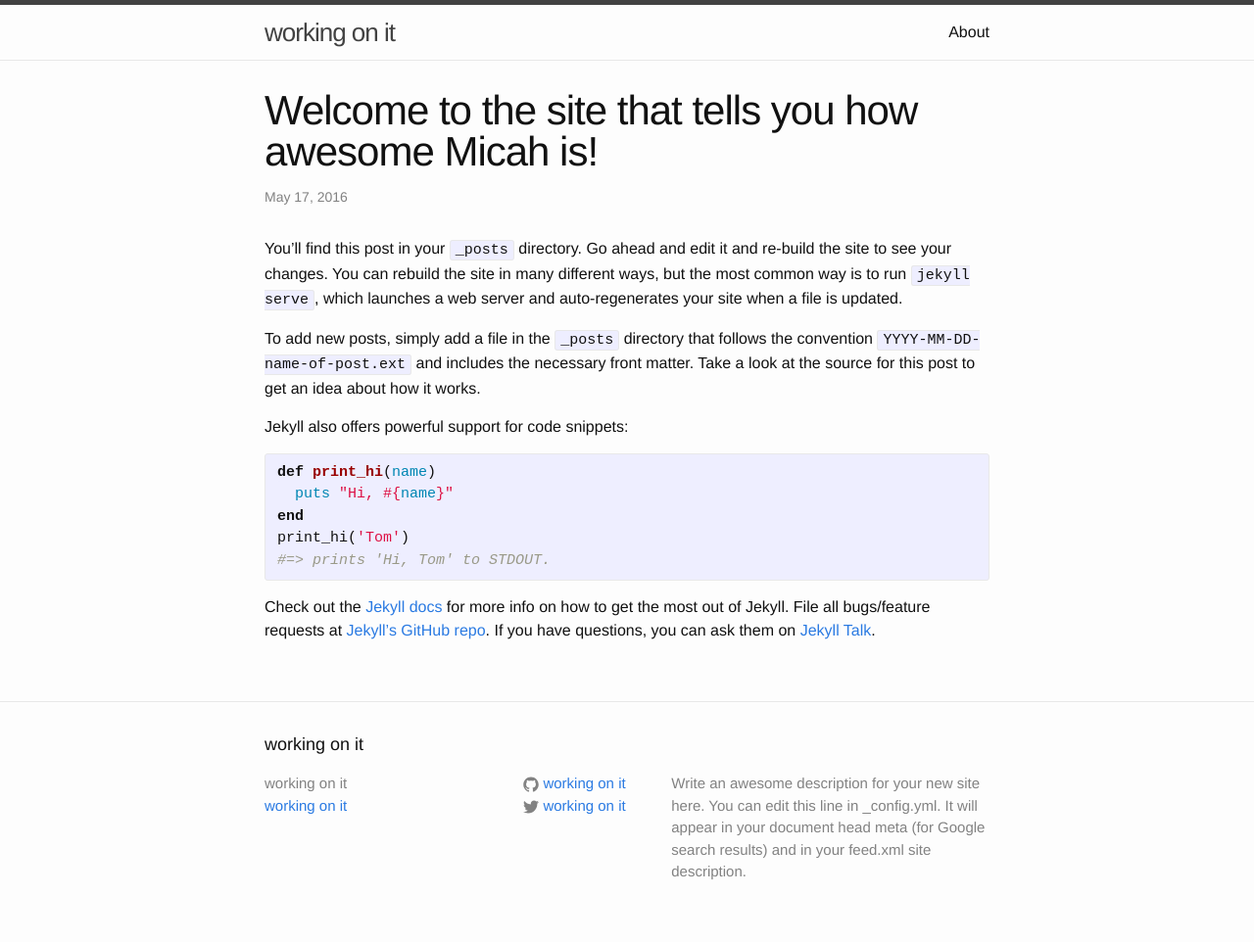
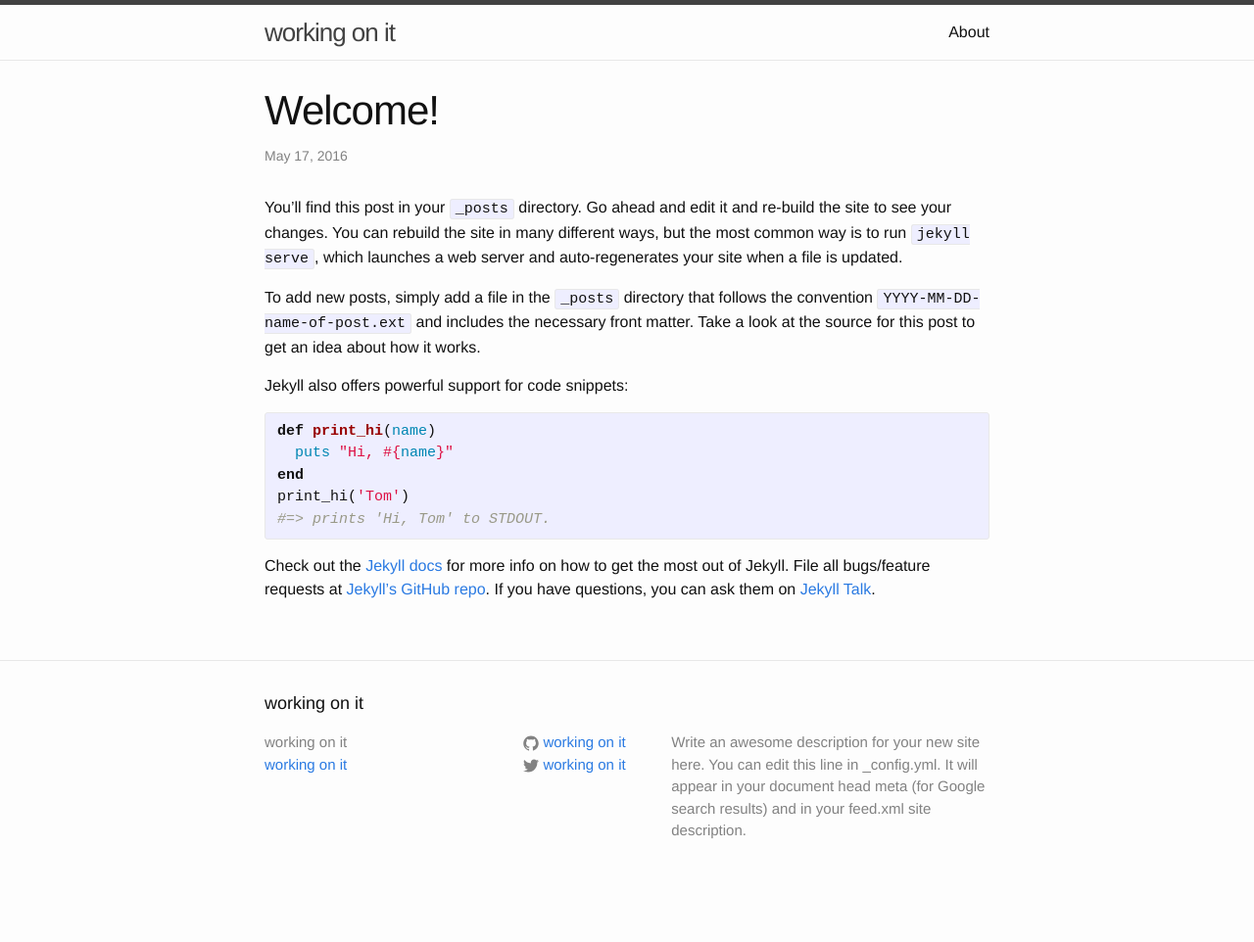
Before and after one commit to harryskan/harryskan.github.io, a Jekyll site: the page built from _posts/2016-05-17-welcome-to-jekyll.markdown, in a window 1280 px wide. Shown: the whole page at 98% size. Built offline with Jekyll 4.4.1, drawn with Linux system fonts in a browser that asks for light colours; after the commit the page ends 920 px from its top, so only the background shows below that.

Commit message:
Update 2016-05-17-welcome-to-jekyll.markdown

```diff
--- a/_posts/2016-05-17-welcome-to-jekyll.markdown
+++ b/_posts/2016-05-17-welcome-to-jekyll.markdown
@@ -1,6 +1,6 @@
 ---
 layout: post
-title:  "Welcome to the site that tells you how awesome Micah is!"
+title:  "Welcome!"
 date:   2016-05-17 11:05:37 -0400
 categories: jekyll update
 ---
```
